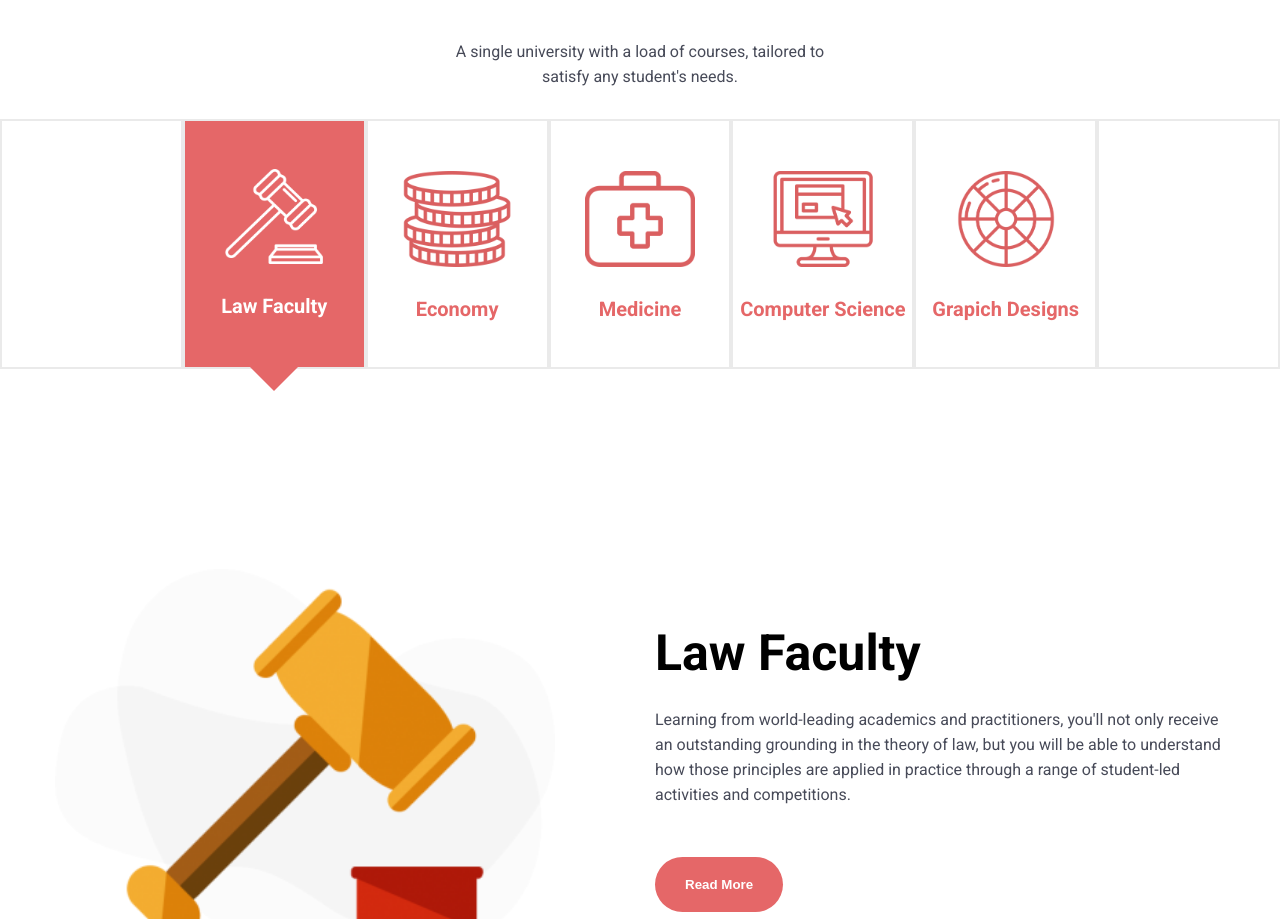
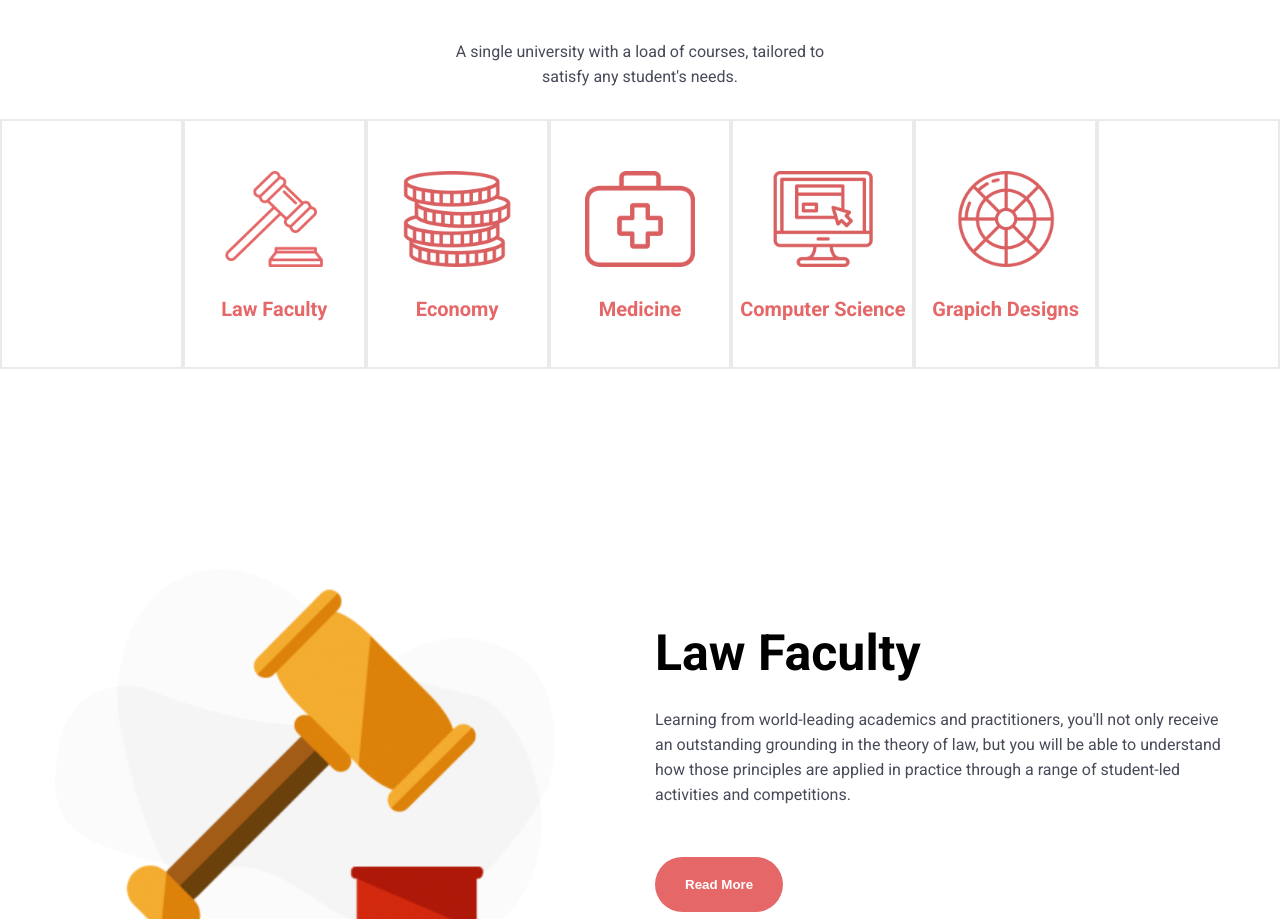
Before and after one commit to bertoldimatteo/proj-html-vuejs, a Vue app: page / in a window 1280 px wide. Shown: the part 1729-2648 px from the top of the page. Built offline with nearby package versions, Linux system fonts and the light colour scheme.

Commit message:
aggiunto effetto hover dinamico a carousel

```diff
--- a/src/assets/style/_hover.scss
+++ b/src/assets/style/_hover.scss
@@ -16,3 +16,22 @@
 .li-navbar a:hover {
     color: var(--color-one);
 }
+.carousel-images .box:hover {
+    background-color: var(--color-two);
+    border: none;
+}
+.carousel-images .box-image:hover > * {
+    filter: brightness(0) invert(1);
+}
+.carousel-images .box:hover::after {
+    content:'';
+    position: absolute;
+    top: 100%;
+    left: 50%;
+    margin-left: -15px;
+    width: 0;
+    height: 0;
+    border-top: solid 20px var(--color-two);
+    border-left: solid 20px transparent;
+    border-right: solid 20px transparent;
+}
--- a/src/components/mainComponents/baseMain.vue
+++ b/src/components/mainComponents/baseMain.vue
@@ -23,11 +23,11 @@
                         </div>
                 </div>
                 <div class="carousel-images">
-                    <div class="box">
+                        <div class="box-empty">
                         </div>
-                        <div class="box box-active">
+                        <div class="box">
                             <div class="box-image">
-                                <img class="image hover-image" src="../../assets/reference/img/Gavel-v2.png" alt="gavel-image">
+                                <img class="image" src="../../assets/reference/img/Gavel-v2.png" alt="gavel-image">
                                 <p>Law Faculty</p>
                             </div>
                             <div class="arrow-down"></div>
@@ -56,8 +56,8 @@
                                 <p>Grapich Designs</p>
                             </div>
                         </div>
-                        <div class="box">
-                    </div>
+                        <div class="box-empty">
+                        </div>
                 </div>
             </section>
             <div class="third-section">
@@ -239,10 +239,11 @@ main {
     display: flex;
     justify-content: center;
 }
-.box {
+.box, .box-empty {
     width: 365px;
     height: 250px;
     border: 2px solid var(--gray-eight);
+    position: relative;
 }
 .box-image {
     border: 2px solid var(--gray-eight);
@@ -252,20 +253,8 @@ main {
     justify-content: center;
     border: none;
 }
-.box-active {
-    background-color: var(--color-two);
-    display: flex;
-    justify-content: center;
-    position: relative;
-    align-self: center;
-}
 .box p {
     color: var(--color-two);
-    font-weight: 600;
-    font-size: var(--font-md);
-}
-.box-active p {
-    color: var(--white-one);
     font-weight: 600;
     font-size: var(--font-md);
 }
@@ -276,16 +265,6 @@ main {
 .second-section .box-active .image {
     margin-top: 30px;
     width: 110px;
-}
-.second-section .hover-image {
-    filter: brightness(0) invert(1);
-}
-.second-section .arrow-down {
-    border-left: 30px solid transparent;
-    border-right: 30px solid transparent;
-    border-top: 30px solid var(--color-two);;
-    position: absolute;
-    top: 240px;
 }
 .imageCard {
     width: 500px;
```
